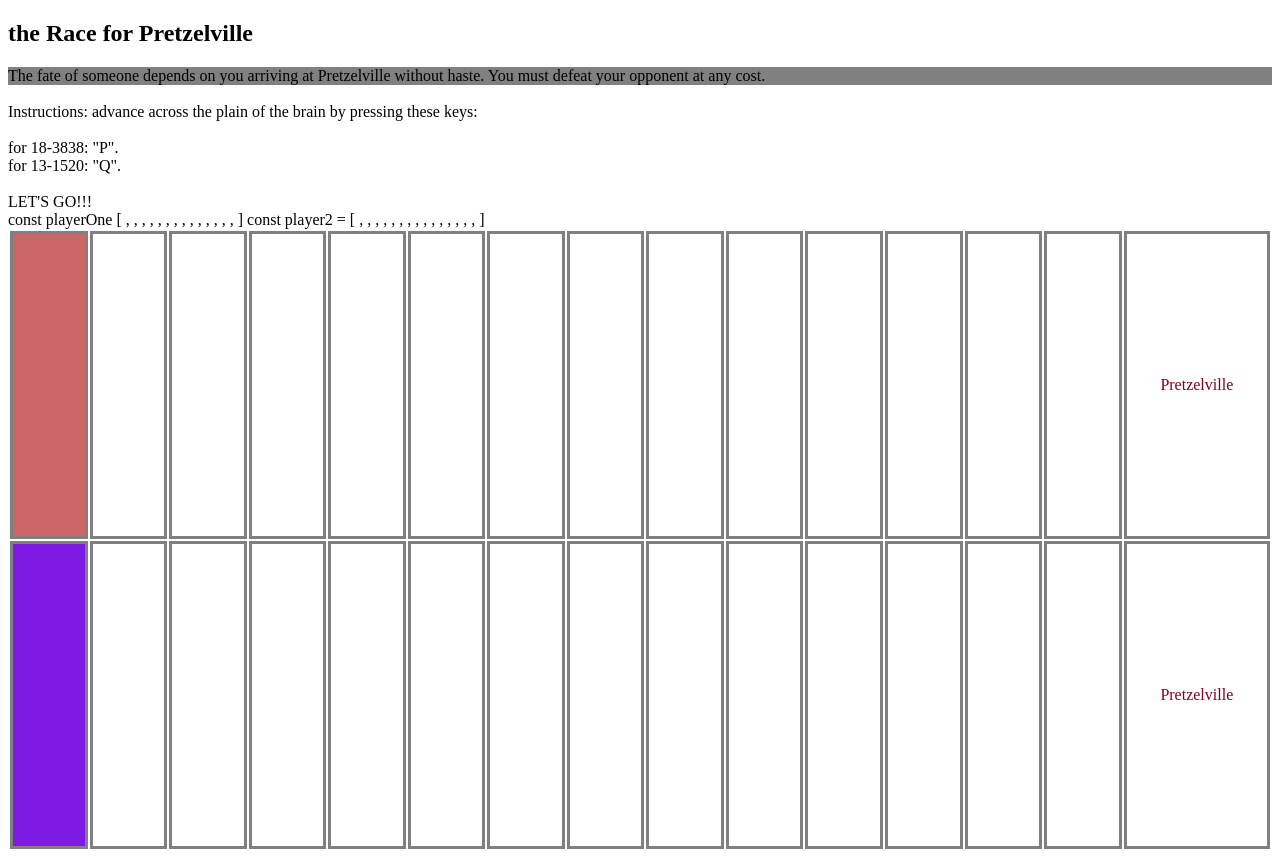
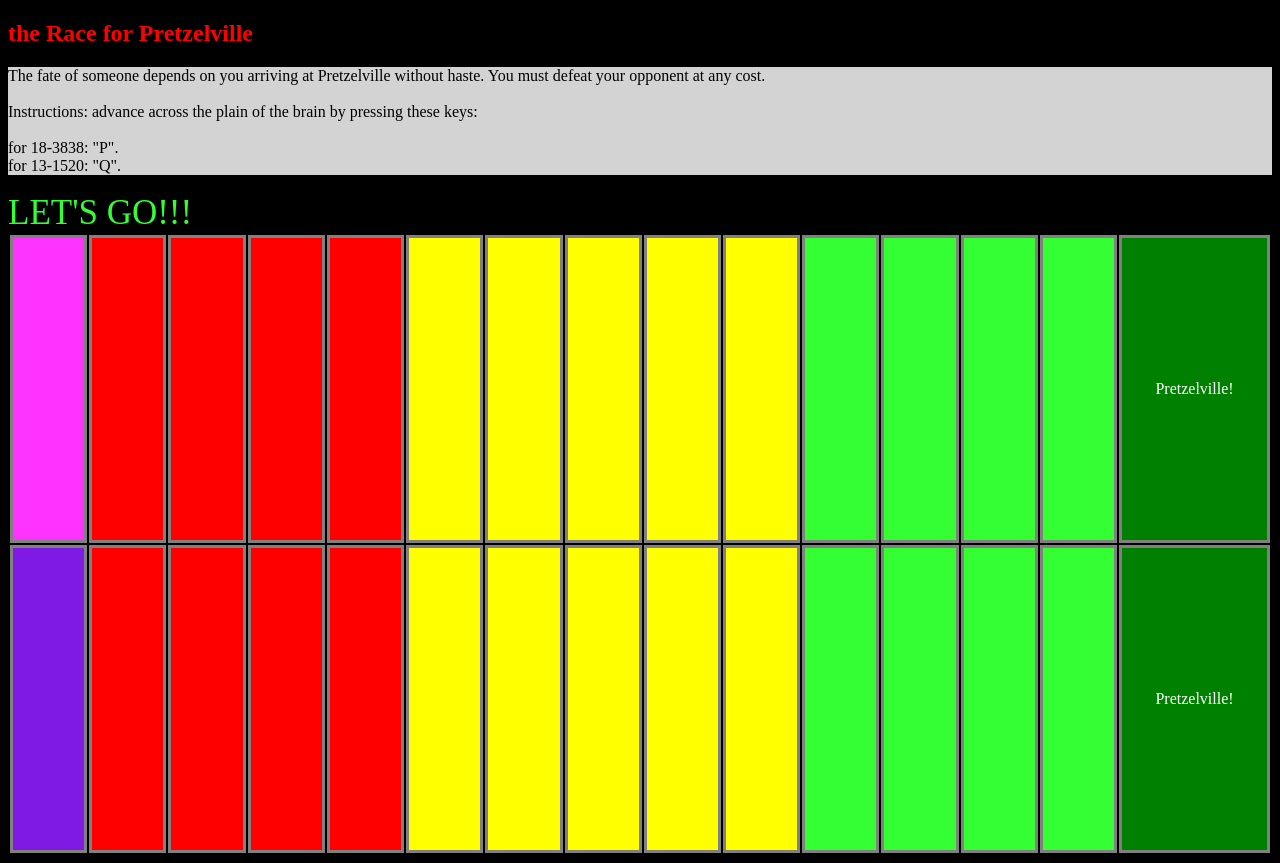
Before and after one commit to christopherhanten/beepMan2, a plain HTML site: page index.html in a window 1280 px wide. Drawn offline with Linux system fonts and the light colour scheme.

Commit message:
finished for the night. Added note images

```diff
--- a/index.html
+++ b/index.html
@@ -4,24 +4,28 @@
     <meta charset="utf-8">
     <title>the Race to Prezelville</title>
     <link rel="stylesheet" type="text/css" href="style.css">
+  </head>
 
+  <body>
 
-  </head>
-  <body>
-    <h2>the Race for Pretzelville</h2>
+        <h2 style="color:red">the Race for Pretzelville</h2>
+
+    <!-- <h2 class="heady">the Race for Pretzelville</h2> -->
     <div class="topsy">
       The fate of someone depends on you arriving at Pretzelville without haste. You must defeat your opponent at any cost. </br>
-    </div>
+
         <br/>
-    <section>
+
       Instructions: advance across the plain of the brain by pressing these keys:</br>
         <br/>
       for 18-3838: "P".</br>
       for 13-1520: "Q".</br>
-    </section>
+    </div>
+      <br/>
+    <div class="rancid2"
     <br/>
     LET'S GO!!!
-    </section>
+  </div>
 <!-- Setting things up for stylings -->
 <div id = "18-3838"></div>
 <div id = "13-1520"></div>
@@ -30,42 +34,39 @@
 <!-- Setting up the trizznack -->
 <table class= "Racetrack">
     <tr id= "18-3838_side">
-    const playerOne [
-      <td class = "start"></td>,
-      <td class = "spaceOne"></td>,
-      <td class = "spaceTwo"></td>,
-      <td class = "spaceThree"></td>,
-      <td class = "spaceFour"></td>,
-      <td class = "spaceFive"></td>,
-      <td class = "spaceSix"></td>,
-      <td class = "spaceSeven"></td>,
-      <td class = "spaceEight"></td>,
-      <td class = "spaceNine"></td>,
-      <td class = "spaceTen"></td>,
-      <td class = "spaceEleven"></td>,
-      <td class = "spaceTwelve"></td>,
-      <td class = "spaceThirteen"></td>,
-      <td class = "finish1"> Pretzelville</td>
-      ]
+      <td class = "start"></td>
+      <td class = "spaceOne"></td>
+      <td class = "spaceTwo"></td>
+      <td class = "spaceThree"></td>
+      <td class = "spaceFour"></td>
+      <td class = "spaceFive"></td>
+      <td class = "spaceSix"></td>
+      <td class = "spaceSeven"></td>
+      <td class = "spaceEight"></td>
+      <td class = "spaceNine"></td>
+      <td class = "spaceTen"></td>
+      <td class = "spaceEleven"></td>
+      <td class = "spaceTwelve"></td>
+      <td class = "spaceThirteen"></td>
+      <td class = "finish1"> Pretzelville!</td>
     </tr>
     <tr id="13-1520_side">
-    const player2 = [
-      <td class = "start2"></td>,
-      <td class = "space1"></td>,
-      <td class = "space2"></td>,
-      <td class = "space3"></td>,
-      <td class = "space4"></td>,
-      <td class = "space5"></td>,
-      <td class = "space6"></td>,
-      <td class = "space7"></td>,
-      <td class = "space8"></td>,
-      <td class = "space9"></td>,
-      <td class = "space10"></td>,
-      <td class = "space11"></td>,
-      <td class = "space12"></td>,
-      <td class = "space13"></td>,
-      <td class = "finish2"> Pretzelville</td>,
-      ]
+      <td class = "start2"></td>
+      <td class = "space1"></td>
+      <td class = "space2"></td>
+      <td class = "space3"></td>
+      <td class = "space4"></td>
+      <td class = "space5"></td>
+      <td class = "space6"></td>
+      <td class = "space7"></td>
+      <td class = "space8"></td>
+      <td class = "space9"></td>
+      <td class = "space10"></td>
+      <td class = "space11"></td>
+      <td class = "space12"></td>
+      <td class = "space13"></td>
+      <td class = "finish2"> Pretzelville!</td>
+
     </tr>
 </table>
 
--- a/script.js
+++ b/script.js
@@ -1,2 +1,2 @@
 const player1 = document.getElementById('18-3838');
-const player2 = ocument.getElementById('13-1520');
+const player2 = document.getElementById('13-1520');
--- a/style.css
+++ b/style.css
@@ -1,30 +1,58 @@
 /*title {*/
-  background-color: black;
+  background-color: red;
 }
 
-h2 {
-  background-color: black;
+.lead {
+  /*background-color: black;*/
+  color: red;
 }
 .topsy {
-  background: grey;
-  width: auto;
+  background: #d3d3d3;
+  width: 0 auto;
   margin: 0px;
+  padding: 5px, 0px;
+}
+body {
+  background-color: #000000;
 }
 .Racetrack td {
   height: 300px;
   width: 1200px;
   margin: 0 auto;
-  color: #800020;
+  color: #FFFFFF;
   border:  grey solid 3px;
   text-align: center;
-  background-color: null;*/
+  background-color: null;
 }
+/*making the starting block colors*/
 .start {
-  background-color: #cc6666;
+  background-color: #FF33FF;
   /*text-align: right;*/
 }
 .start2 {
   background-color: #7f1ae5;
 }
+/*making the finish line colors*/
+.finish1 {
+  background-color: green;
 
+}
+.finish2 {
+  background-color: green;
+
+}
+/*making the color spectrum*/
+.spaceOne, .spaceTwo, .spaceThree, .spaceFour, .space1, .space2, .space3, .space4 {
+  background-color: red;
+}
+.spaceFive, .spaceSix, .spaceSeven, .spaceEight, .spaceNine, .space5, .space6, .space7, .space8, .space9 {
+  background-color: yellow;
+}
+.spaceTen, .spaceEleven, .spaceTwelve, .spaceThirteen, .space10, .space11, .space12, .space13 {
+  background-color: #33FF33;
+}
+.rancid2 {
+  font-size: 35px;
+  color: #33FF33;
+}
 ;
```
Also changed, not shown: images/js_racer_notes_1.jpg (added), images/js_racer_notes_2.jpg (added).
